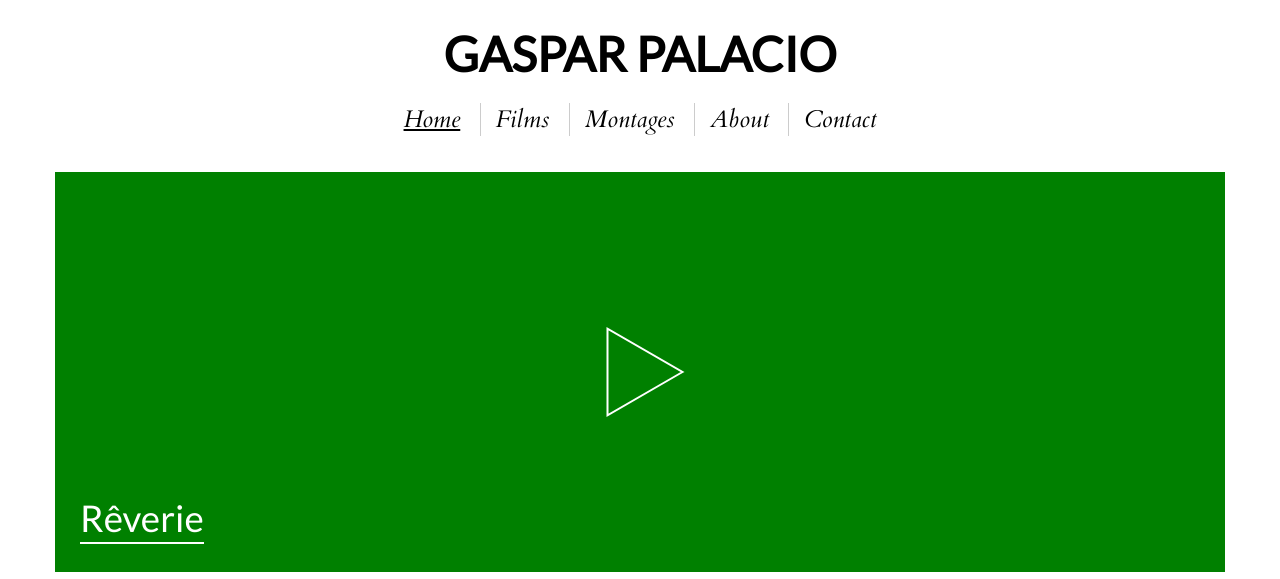
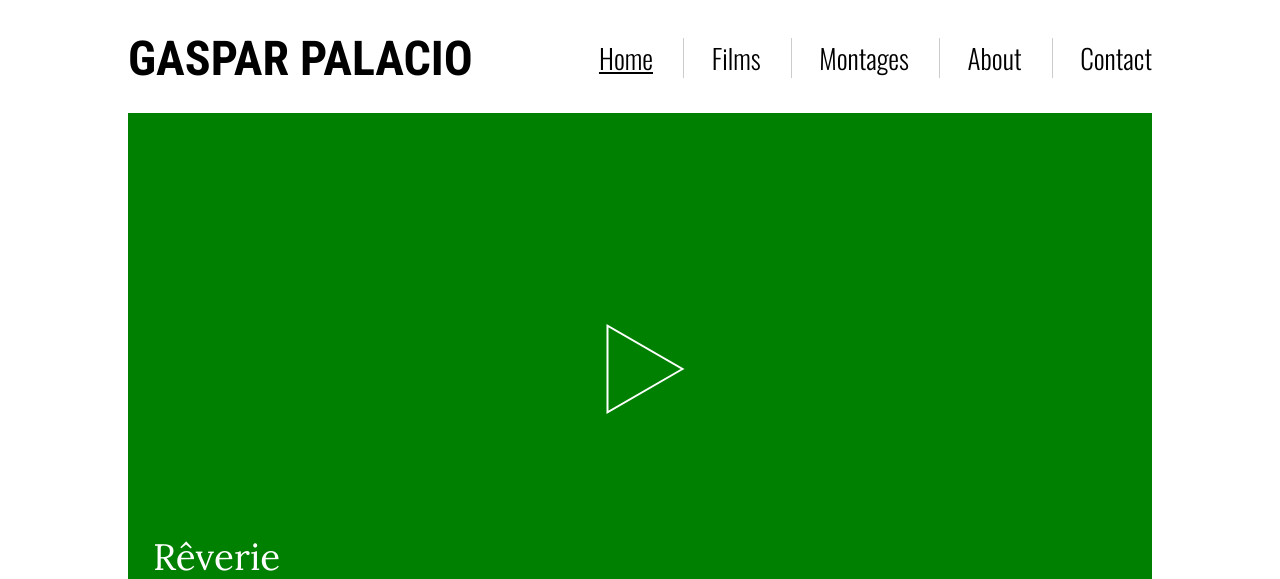
Before and after one commit to Rapsag8/Rapsag8.github.io, a Jekyll site: the page built from pages/index.html, in a window 1280 px wide. Shown: the top 579 px of the page. Built offline with Jekyll 4.4.1, drawn with Linux system fonts in a browser that asks for light colours; grey boxes are pictures that could not be loaded.

Commit message:
New header + ratio 1/2

```diff
--- a/_layouts/main.html
+++ b/_layouts/main.html
@@ -2,13 +2,13 @@
 <html>
   <head>
     <meta charset="utf-8">
-    <link href="https://fonts.googleapis.com/css?family=Cardo:400i|Lato:100,300,400|Playfair+Display" rel="stylesheet">
+    <link href="https://fonts.googleapis.com/css?family=Lora|Oswald:300|Roboto+Condensed:700" rel="stylesheet">
     <link rel="stylesheet" href="/style.css">
     <title>Gaspar Palacio</title>
   </head>
   <body class="container">
     <header>
-      <a href="/"><h1>GASPAR PALACIO</h1></a>
+      <h1><a href="/">GASPAR PALACIO</a></h1>
       <nav>
         <a href="/"{% if page.permalink == '/' %}class="active"{% endif %}>Home</a>
         <a href="/films"{% if page.permalink == '/films' %}class="active"{% endif %}>Films</a>
--- a/style.scss
+++ b/style.scss
@@ -1,56 +1,68 @@
 ---
 ---
 @import '_meyer-reset';
+$width: 80vw;
 
 html, body {
   height: 100%;
 }
 body {
   font-family: 'Lato', sans-serif;
-  width: 1170px;
+  width: 90vw;
+  @media screen and (min-width: 1200px) {
+    width: $width !important;
+  }
   margin: 0 auto;
-  display: flex;
   flex-direction: column;
 }
 header {
   width: 100%;
-  padding: 20px 0;
+  margin: 35px 0 30px;
   text-align: center;
+  display: flex;
+  &:after {
+    clear: both;
+    display: block;
+    content: "";
+  }
   a {
     color: black;
     text-decoration: none;
   }
   h1 {
     font-size: 3em;
-    font-family: 'Lato', serif;
+    font-family: 'Roboto Condensed', sans-serif;
     font-weight: 600;
-    display: block;
-    margin-top: 10px;
     margin-bottom: 30px;
+    display: inline-block;
+    margin: 0;
   }
   nav {
-    text-align: center;
-    font-family: 'Cardo', serif;
-    display: block;
-    margin-bottom: 10px;
+    text-align: right;
+    font-family: 'Oswald', sans-serif;
+    display: inline-block;
+    flex-grow: 1;
+    align-self: center;
     a + a { border-left: 1px solid #ccc; }
     a {
       &:hover, &.active {
         text-decoration: underline;
       }
-      font-size: 1.5em;
-      padding: 0 15px;
-      font-style: italic;
+      font-size: 1.7em;
+      padding: 0 1em;
+      &:last-of-type {
+        padding-right: 0;
+      }
     }
   }
 }
 
 footer {
-  font-family: 'Cardo', serif;
+  font-family: 'Oswald', sans-serif;
   width: 100%;
   text-align: center;
   margin: 40px 0 25px;
-  font-size: 1.1em;
+  font-size: 1.5em;
   a {
     font-size: 1.1em;
     color: black;
@@ -74,9 +86,9 @@ width: 100%;
 }
 
 .video-list-item {
-  width: 100%;
-  margin: 10px 0;
-  height: 400px;
+  width: $width;
+  height: $width/2;
+  margin: 10px auto;
   max-height: 100%;
   background-color: green;
   display: flex;
@@ -86,6 +98,10 @@ width: 100%;
   position: relative;
   background-position: center;
   background-size: cover;
+  @media screen and (max-width: 700px) {
+    width: 90vw;
+    height: 45vw;
+  }
   .icon {
     width: 100%;
     flex-grow: 5;
@@ -103,6 +119,7 @@ width: 100%;
     height: 25%;
   }
   span {
+    font-family: 'Lora', serif;
     text-decoration: none;
     align-items: center;
     font-weight: 500;
```
